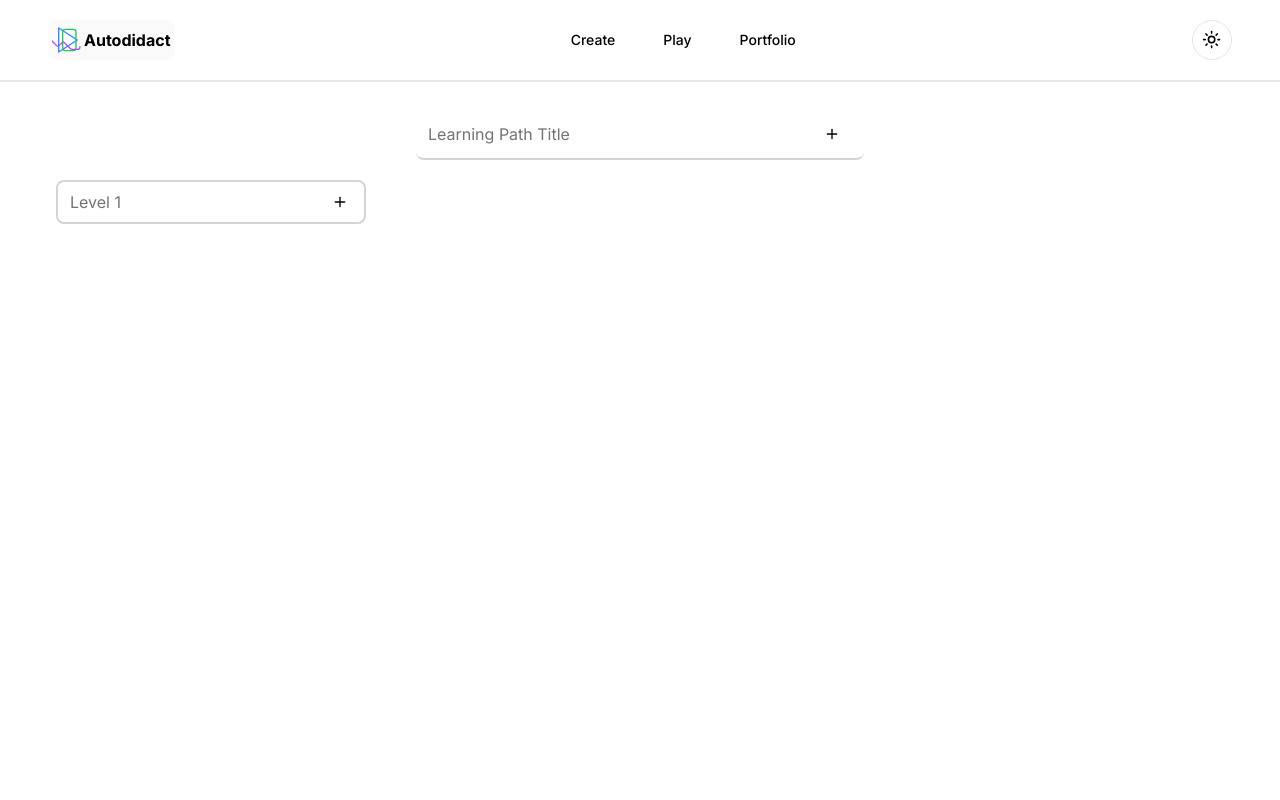
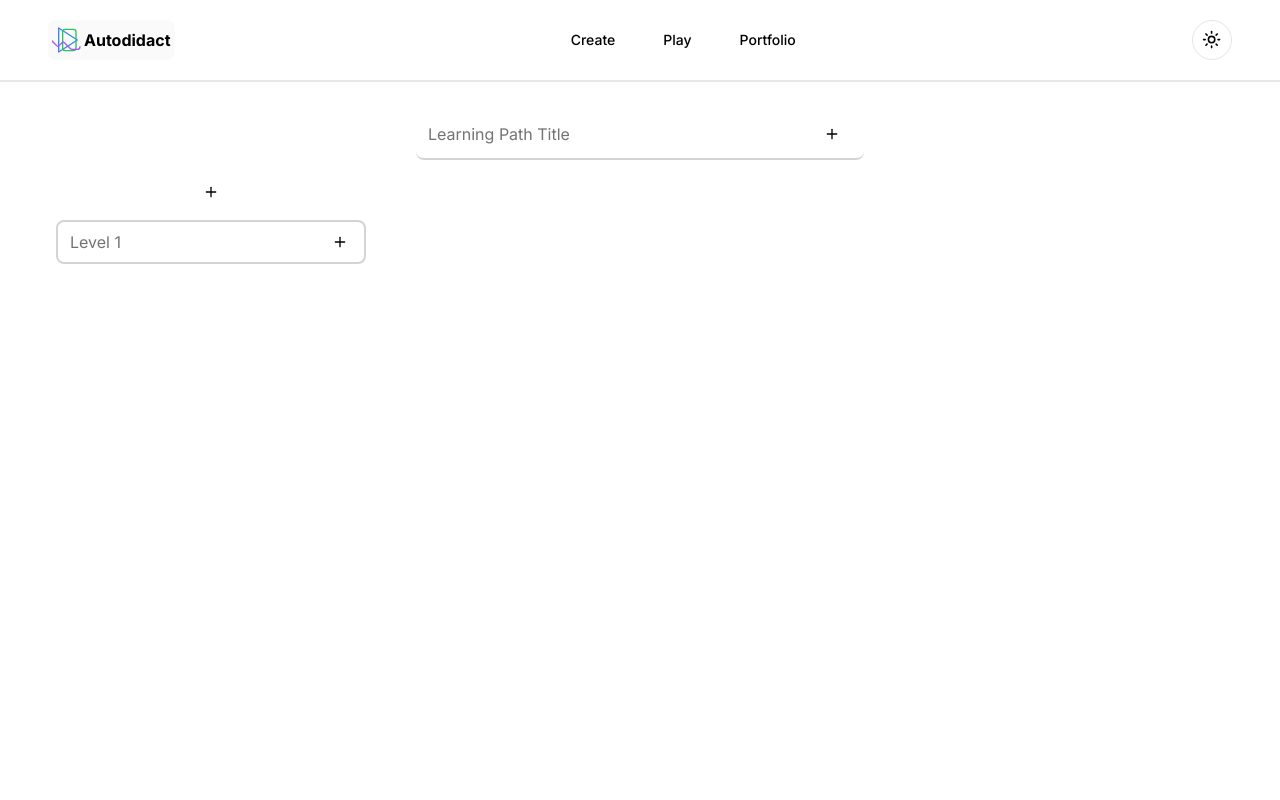
Before and after one commit to san-poon/nexus-adept, a Next.js app: page /feature-category-hierarchy/create in a window 1280 px wide. Both pictures are taken after a click on the button 832 px from the left and 134 px from the top of the page. Shown: the top 800 px of the page. Built offline with nearby package versions, Linux system fonts and the light colour scheme.

Commit message:
minor changes

```diff
--- a/app/feature-category-hierarchy/components/CategoryHierarchy.tsx
+++ b/app/feature-category-hierarchy/components/CategoryHierarchy.tsx
@@ -74,7 +74,7 @@ export default function CategoryHierarchy() {
                 />
             </div>
             <ul className="md:ms-10">
-                {rootChildIDs.map((id: string) => (
+                {rootChildIDs.length > 0 && rootChildIDs.map((id: string) => (
                     <HierarchyTree
                         key={id}
                         categoryID={id}
--- a/app/feature-category-hierarchy/components/HierarchyTree.tsx
+++ b/app/feature-category-hierarchy/components/HierarchyTree.tsx
@@ -2,7 +2,7 @@ import { useState } from "react";
 import CategoryBlock from "./CategoryBlock";
 import { Button } from "@/components/ui/button";
 import { CategoryTreeProps } from "../lib/types";
-import { ChevronDown, ChevronRight } from "lucide-react";
+import { ChevronDown, ChevronRight, Plus } from "lucide-react";
 export default function HierarchyTree({ categoryID, categories, onCategoryInsert, onTitleUpdate, level }: CategoryTreeProps) {
     const [isExpanded, setIsExpanded] = useState(true);
 
@@ -30,6 +30,17 @@ export default function HierarchyTree({ categoryID, categories, onCategoryInsert
         <li>
             <div className="flex items-center">
                 <div>
+                    <div className="flex justify-center">
+                        <Button
+                            type="button"
+                            className=""
+                            onClick={() => {
+                                onCategoryInsert(category.parentIDs[0], index)
+                            }}
+                        >
+                            <Plus className="w-4 h-4" />
+                        </Button>
+                    </div>
                     <CategoryBlock
                         category={category}
                         onCategoryInsert={() => { onCategoryInsert(category.id, index) }}
--- a/app/feature-lesson/create/page.tsx
+++ b/app/feature-lesson/create/page.tsx
@@ -1,6 +1,6 @@
 'use client';
 import { useState } from 'react';
-import { TextBlockButton, ImageBlockButton, CodeBlockButton, QuizBlockButton, DeleteButton, CreateButton, ContentTypeButton } from './components/tooltip-buttons';
+import { TextBlockButton, ImageBlockButton, CodeBlockButton, QuizBlockButton, DeleteButton } from './components/tooltip-buttons';
 import Image from 'next/image';
 import { DynamicTextarea, TitleInputBlock } from './components/content-blocks';
 import { v4 as uuidv4 } from 'uuid';
```
